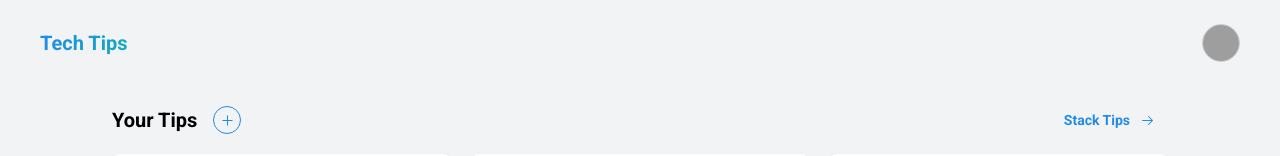
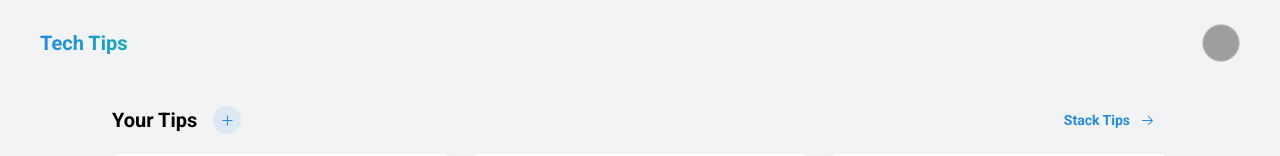
Before and after one commit to imaimai17468/tech-tips, a Next.js app: page / in a window 1280 px wide. Shown: the top 156 px of the page. Built offline with nearby package versions, Linux system fonts and the light colour scheme; grey boxes are pictures that could not be loaded.

Commit message:
refactor: Update TopContent component to use light variant for ActionIcon

```diff
--- a/src/components/template/top/TopCotent/TopContent.tsx
+++ b/src/components/template/top/TopCotent/TopContent.tsx
@@ -11,7 +11,7 @@ export const TopContent: React.FC = () => {
           <Text size="xl" fw="bold">
             Your Tips
           </Text>
-          <ActionIcon variant="outline" radius="xl" component="a" href={CLIENT_PATHS.TIP_CREATE}>
+          <ActionIcon variant="light" radius="xl" component="a" href={CLIENT_PATHS.TIP_CREATE}>
             <PlusIcon />
           </ActionIcon>
         </Flex>
```
